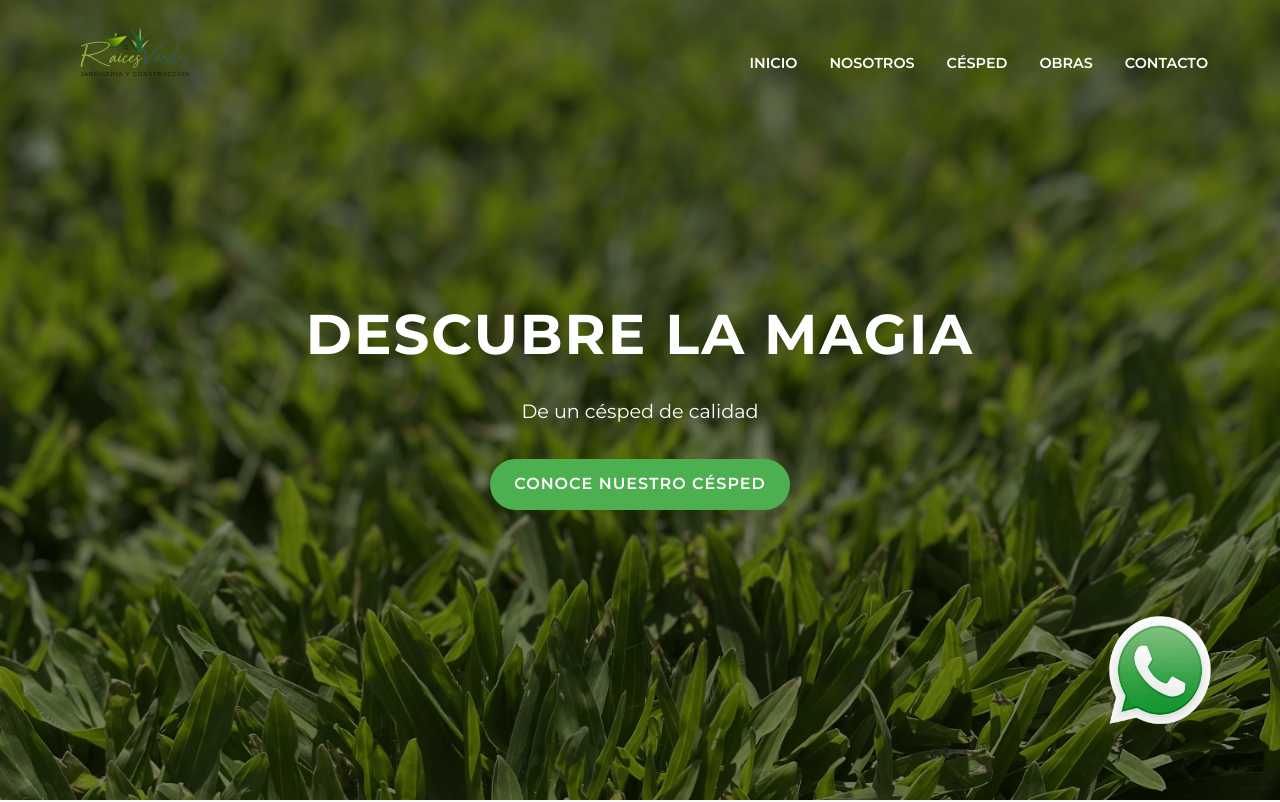
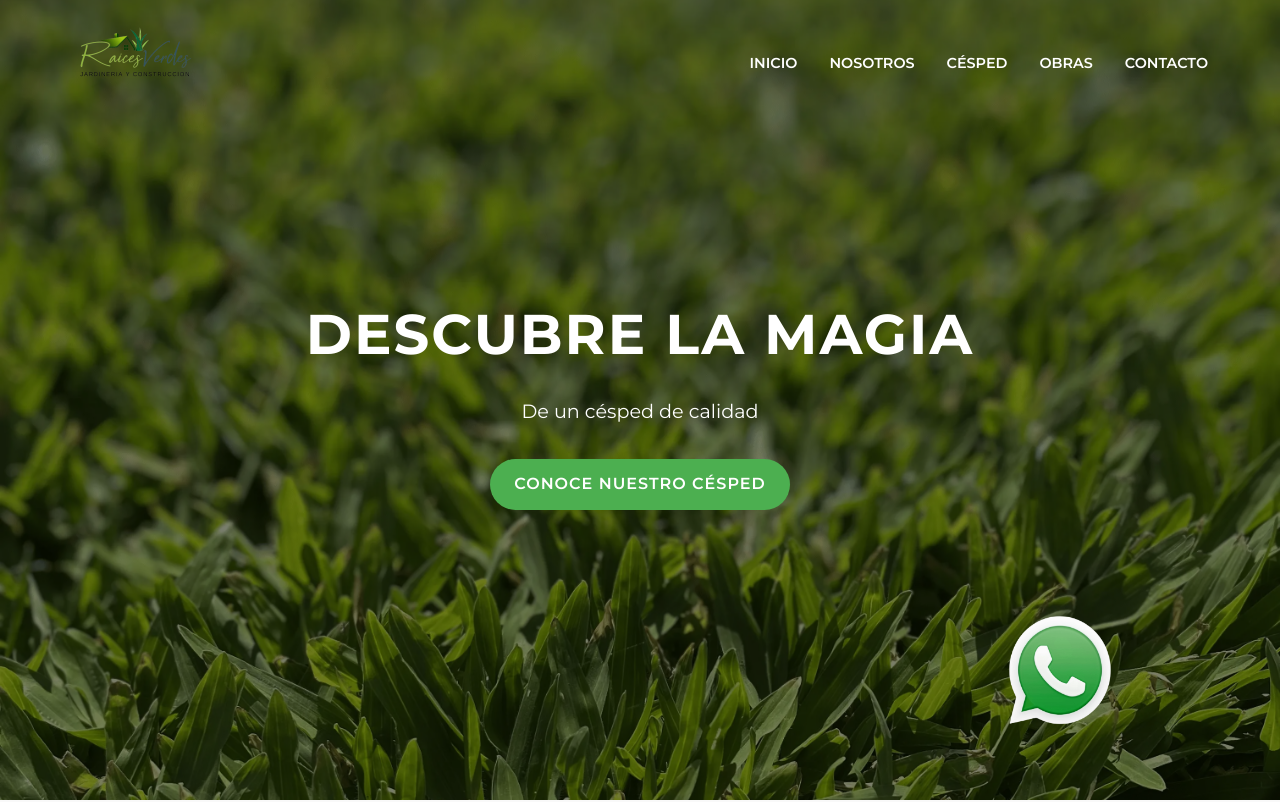
Before and after one commit to VinkoRobi2/Raices-Verdes, a React (Vite) app in the folder RV/: page / in a window 1280 px wide. Shown: the top 802 px of the page. Built offline with nearby package versions, Linux system fonts and the light colour scheme; no server answers.

Commit message:
Ansley/Maja

```diff
--- a/RV/src/Hero.css
+++ b/RV/src/Hero.css
@@ -185,7 +185,7 @@
     width: 80px;
     height: 80px;
     bottom: 50px;
-    left: 700px;
+    left: 1300px;
   }
 }
 @media (max-width: 1366px) {
@@ -204,3 +204,28 @@
     height: 100px;
   }
 }
+@media (max-width: 1700px) {
+  .whatsapp-logo {
+    left: 1300px;
+    width: 135px;
+    height: 135px;
+  }
+}
+
+/* Para pantallas hasta 1440px */
+@media (max-width: 1440px) {
+  .whatsapp-logo {
+    left: 1200px;
+    width: 130px;
+    height: 130px;
+  }
+}
+
+/* Para pantallas hasta 1280px */
+@media (max-width: 1280px) {
+  .whatsapp-logo {
+    left: 1000px;
+    width: 120px;
+    height: 120px;
+  }
+}
```
